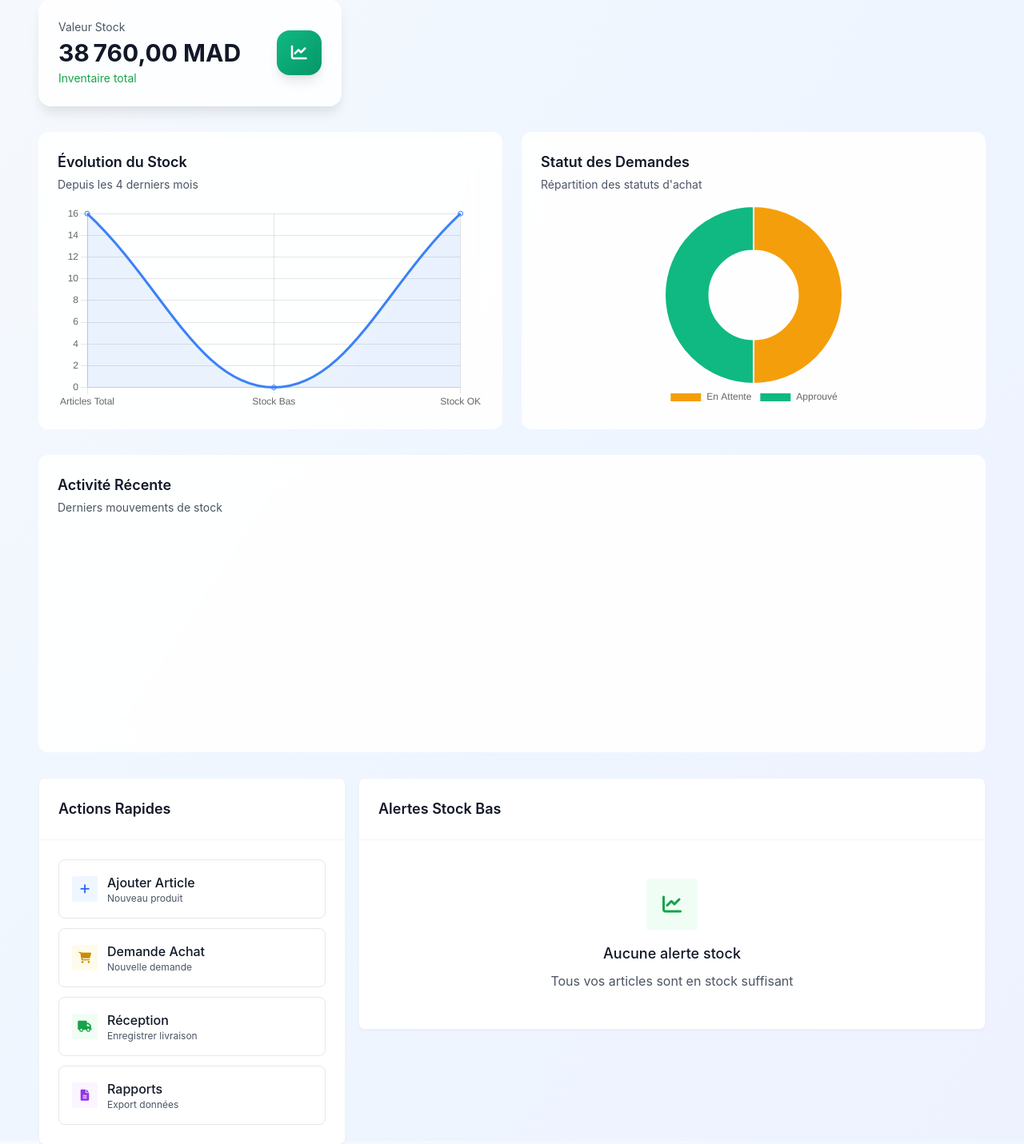
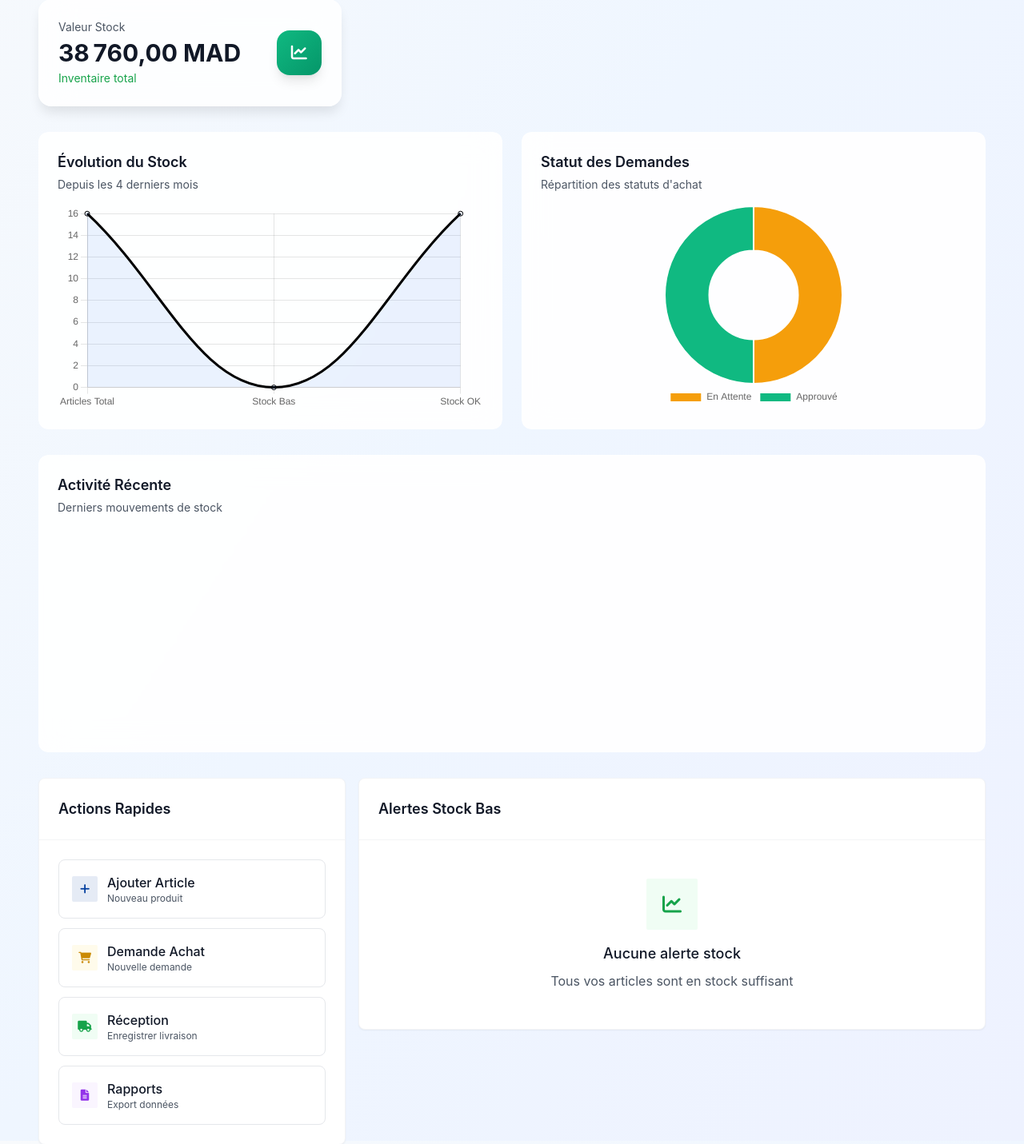
Before and after one commit to fikrielfakir/stock_flask, a Flask app: page / in a window 1280 px wide. Shown: the part 550-1981 px from the top of the page at 80% size. Run offline with Flask 3, Linux system fonts and the light colour scheme; data comes from the database, SQL or seed files in the repository; data that the repository does not hold is empty; some libraries are stand-ins or nearby versions.

Commit message:
Update application colors to match the new primary theme palette
Modify CSS and HTML templates to enforce the new primary color scheme, replacing all instances of the old blue color with the defined --primary-color variable.

Replit-Commit-Author: Agent
Replit-Commit-Session-Id: 4e6e8607-cdd5-4472-8ae8-1b22048daf1a
Replit-Commit-Checkpoint-Type: full_checkpoint
Replit-Commit-Screenshot-Url: https://storage.googleapis.com/screenshot-production-us-central1/821d89ac-baee-4727-9509-3a0c92b0abdc/4e6e8607-cdd5-4472-8ae8-1b22048daf1a/ySZlcsw

```diff
--- a/routes.py
+++ b/routes.py
@@ -949,7 +949,7 @@ def register_routes(app, db):
                         'alertErrors': False
                     },
                     'customization': {
-                        'primaryColor': '#3B82F6',
+                        'primaryColor': '#003d9d',
                         'secondaryColor': '#6B7280',
                         'navStyle': 'top',
                         'displayDensity': 'comfortable',
--- a/templates/dashboard.html
+++ b/templates/dashboard.html
@@ -140,8 +140,8 @@
                         <a href="/articles" class="block">
                             <div class="w-full border border-gray-200 rounded-lg p-4 hover:bg-gray-50 transition-colors duration-200">
                                 <div class="flex items-center">
-                                    <div class="w-8 h-8 bg-blue-50 rounded-sm flex items-center justify-center mr-3">
-                                        <i class="fas fa-plus text-blue-600 text-sm"></i>
+                                    <div class="w-8 h-8 rounded-sm flex items-center justify-center mr-3" style="background-color: rgba(0, 61, 157, 0.1);">
+                                        <i class="fas fa-plus text-sm" style="color: var(--primary-color);"></i>
                                     </div>
                                     <div>
                                         <p class="font-medium text-gray-900">Ajouter Article</p>
@@ -281,7 +281,7 @@
                 datasets: [{
                     label: 'Répartition Stock',
                     data: [stats.totalArticles || 0, stats.lowStock || 0, (stats.totalArticles || 0) - (stats.lowStock || 0)],
-                    borderColor: '#3B82F6',
+                    borderColor: 'var(--primary-color)',
                     backgroundColor: 'rgba(59, 130, 246, 0.1)',
                     tension: 0.4,
                     fill: true
@@ -322,7 +322,7 @@
         if (statusCounts.commande > 0) {
             statusLabels.push('Commandé');
             statusData.push(statusCounts.commande);
-            statusColors.push('#3B82F6');
+            statusColors.push('var(--primary-color)');
         }
         if (statusCounts.recu > 0) {
             statusLabels.push('Reçu');
--- a/templates/navigation.html
+++ b/templates/navigation.html
@@ -47,7 +47,7 @@
                     <div id="quick-actions" class="absolute right-0 mt-2 w-56 bg-white border border-gray-200 rounded-md shadow-lg hidden z-50">
                         <div class="py-1">
                             <a href="/articles?action=create" class="flex items-center px-4 py-2 text-sm text-gray-700 hover:bg-gray-100">
-                                <i class="fas fa-box mr-3 text-blue-600"></i>
+                                <i class="fas fa-box mr-3" style="color: var(--primary-color);"></i>
                                 Nouvel Article
                             </a>
                             <a href="/purchase-requests?action=create" class="flex items-center px-4 py-2 text-sm text-gray-700 hover:bg-gray-100">
@@ -288,7 +288,7 @@
     <div class="p-4 border-b border-gray-200">
         <div class="flex justify-between items-center">
             <h3 class="text-lg font-medium text-gray-900">Notifications</h3>
-            <button onclick="markAllAsRead()" class="text-sm text-blue-600 hover:text-blue-700">Tout marquer lu</button>
+            <button onclick="markAllAsRead()" class="text-sm hover:opacity-80" style="color: var(--primary-color);">Tout marquer lu</button>
         </div>
     </div>
     <div class="divide-y divide-gray-200">
@@ -306,8 +306,8 @@
         </div>
         <div class="p-4 hover:bg-gray-50 cursor-pointer">
             <div class="flex items-start">
-                <div class="w-8 h-8 bg-blue-100 rounded-full flex items-center justify-center mr-3 flex-shrink-0">
-                    <i class="fas fa-shopping-cart text-blue-600 text-sm"></i>
+                <div class="w-8 h-8 rounded-full flex items-center justify-center mr-3 flex-shrink-0" style="background-color: rgba(0, 61, 157, 0.1);">
+                    <i class="fas fa-shopping-cart text-sm" style="color: var(--primary-color);"></i>
                 </div>
                 <div class="flex-1">
                     <p class="text-sm font-medium text-gray-900">Nouvelle demande</p>
@@ -330,6 +330,6 @@
         </div>
     </div>
     <div class="p-4 border-t border-gray-200">
-        <a href="/notifications" class="text-sm text-blue-600 hover:text-blue-700">Voir toutes les notifications</a>
+        <a href="/notifications" class="text-sm hover:opacity-80" style="color: var(--primary-color);">Voir toutes les notifications</a>
     </div>
 </div>
```
Also changed, not shown: templates/notifications.html (+11 -8 lines), .local/state/replit/agent/.latest.json, 2 other files.
